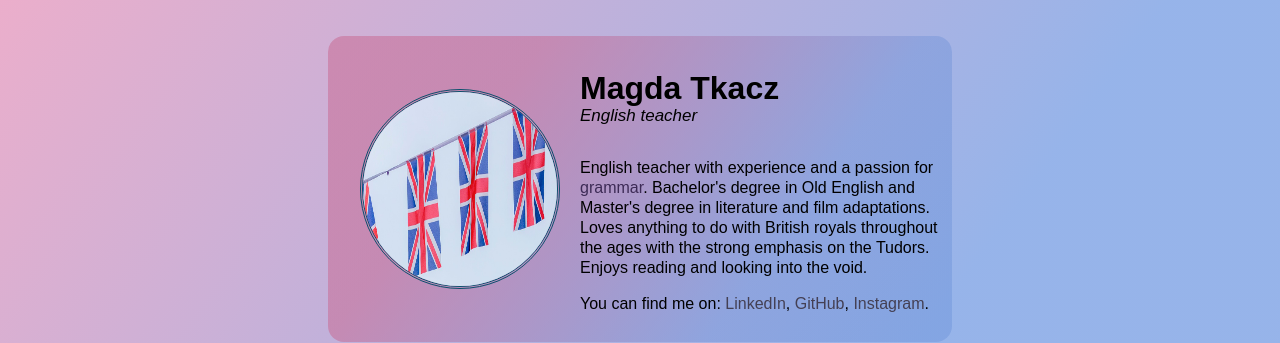
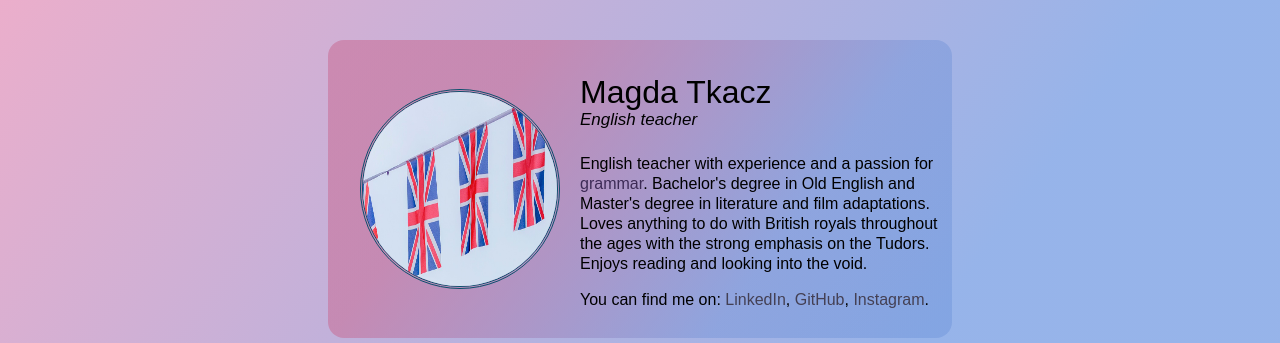
Before and after one commit to magdalenatkacz/Magda-business-card, a plain HTML site: page index.html in a window 1280 px wide. Shown: the part 211-554 px from the top of the page. Drawn offline with Linux system fonts and the light colour scheme.

Commit message:
feat: font adjust

```diff
--- a/css/style.css
+++ b/css/style.css
@@ -37,7 +37,8 @@ align-items: flex-start;
 }
 
 .person__header {
-margin-bottom: 32px;
+margin-bottom: 24px;
+
 }
 
 .person__link {
@@ -47,6 +48,7 @@ color: #444054;
 
 .person__name {
   margin-bottom: 0;
+  font-weight: 500;
 }
 
 .person__photo {
--- a/index.html
+++ b/index.html
@@ -13,7 +13,7 @@
 <body>
   <main class="card">
     <article class="person">
-      <img class="person__photo" src="img/king-s-church-international-vsk-Vw8AXe4-unsplash.jpg" alt="two people">
+      <img class="person__photo" src="img/king-s-church-international-vsk-Vw8AXe4-unsplash.jpg" alt="British flags">
       <div>
         <header class="person__header">
           <h1 class="person__name">Magda Tkacz</h1>
```
